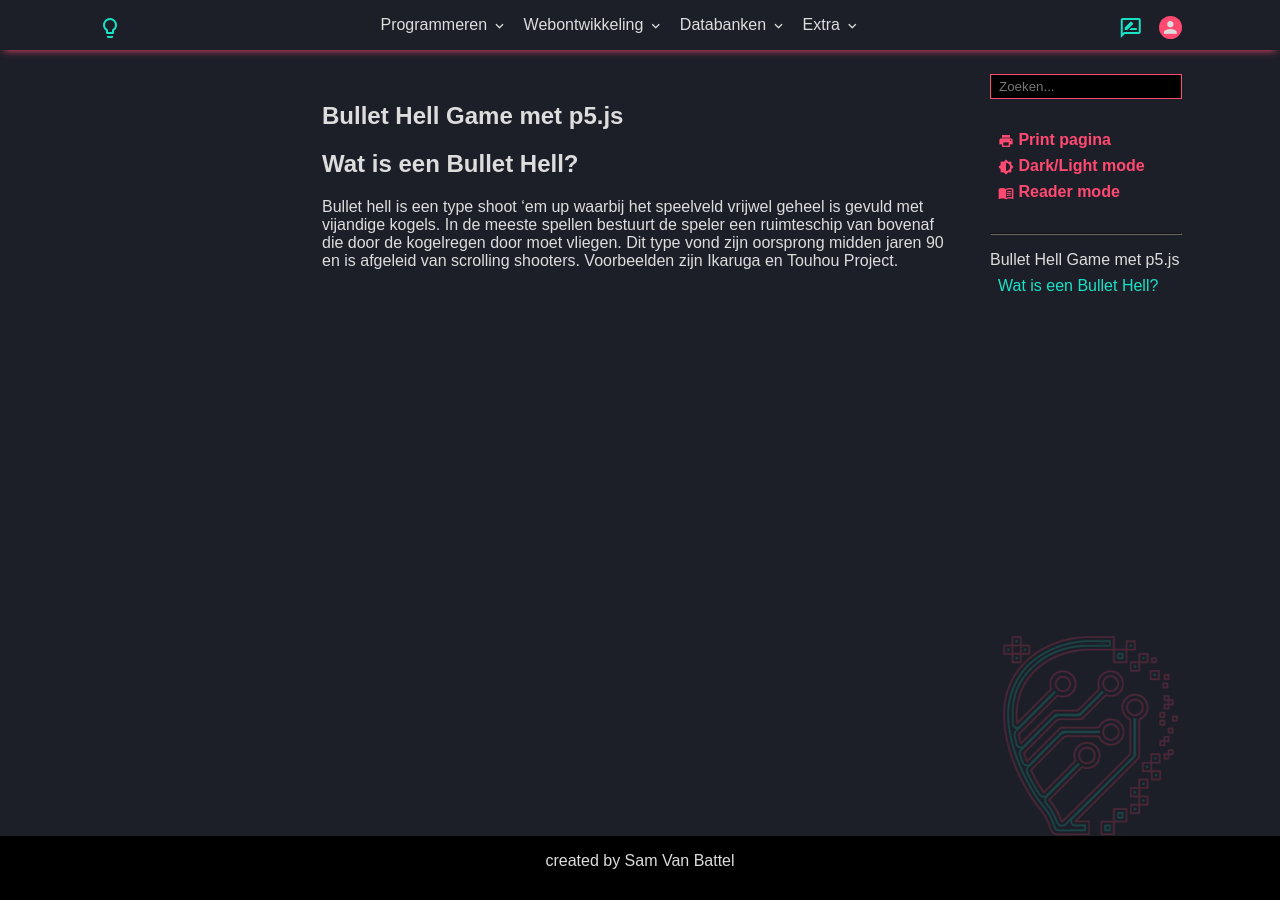
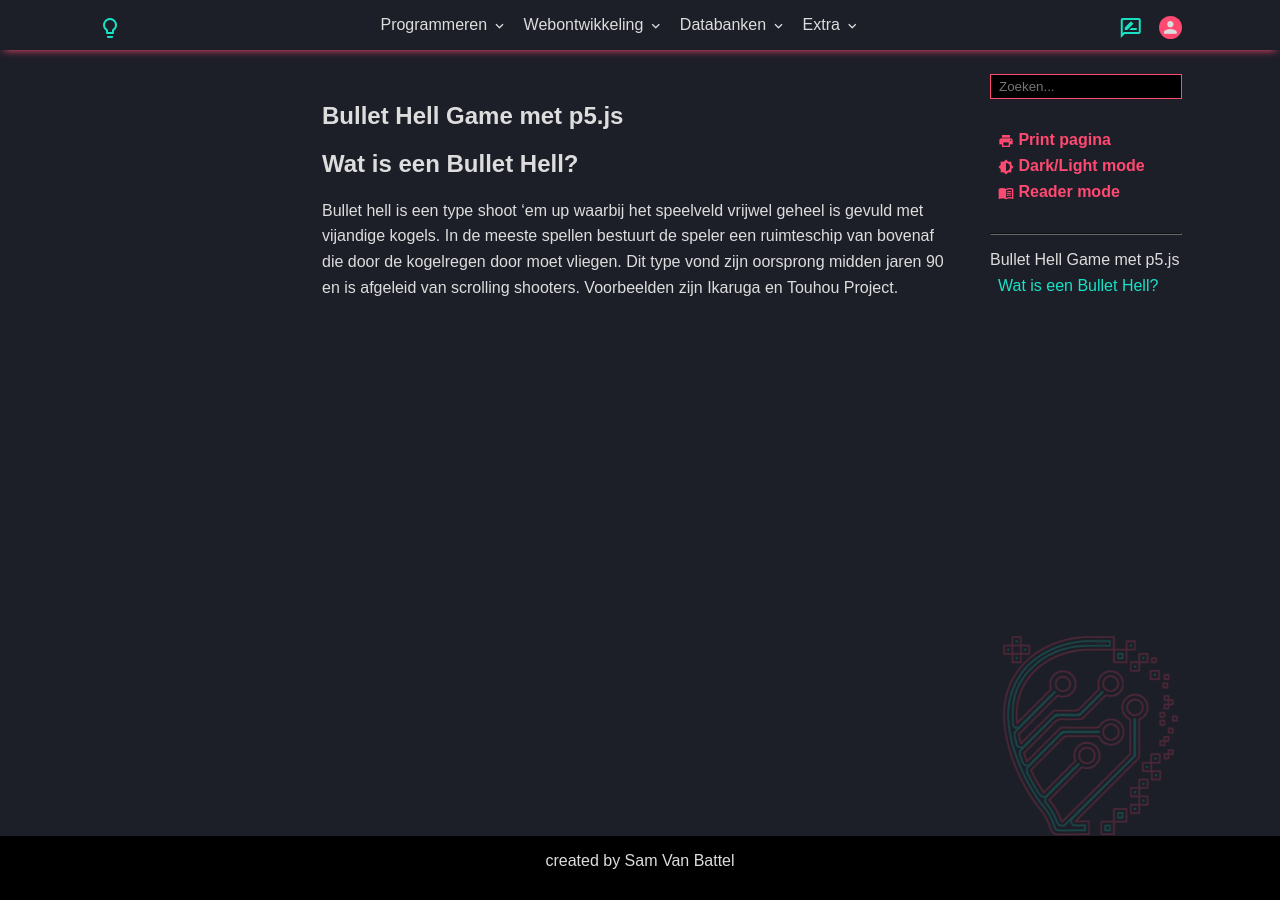
Before and after one commit to T-INFORMATICA/t-informatica.github.io, a Jekyll site: the page built from _tutorials/programmeren/p5-bullet-hell.md, in a window 1280 px wide. Built offline with Jekyll 4.4.1, drawn with Linux system fonts in a browser that asks for light colours; comment, search, counter and statistics services are not loaded.

Commit message:
Update composition.css

```diff
--- a/assets/css/composition.css
+++ b/assets/css/composition.css
@@ -255,6 +255,10 @@ main>article#content {
     padding: 2rem 2rem;
 }
 
+main>article#content p {
+    line-height: 1.6;
+}
+
 #content>nav {
     display: flex;
     justify-content: space-between;
@@ -442,7 +446,6 @@ main>article#content {
 }
 
 @media print {
-
     header,
     #tags,
     nav {
```
